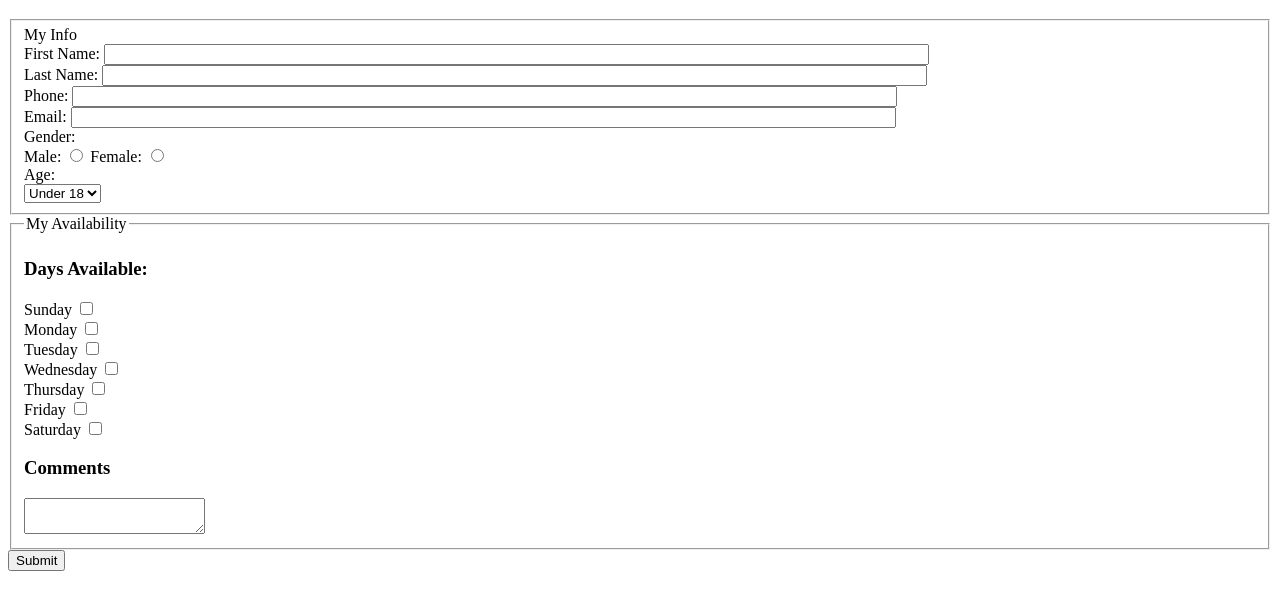
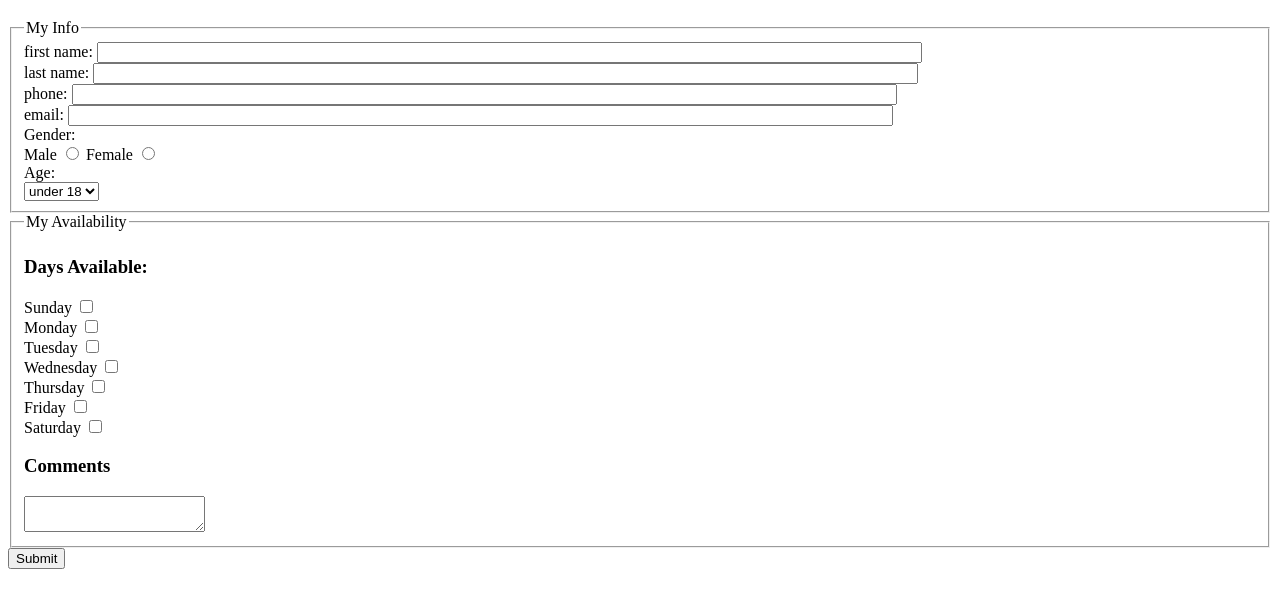
Before and after one commit to Mkurchitskiy/itmd-361-lab4, a plain HTML site: page index.html in a window 1280 px wide. Shown: the part 61-670 px from the top of the page. Drawn offline with Linux system fonts and the light colour scheme.

Commit message:
Fix index.html

```diff
--- a/index.html
+++ b/index.html
@@ -8,23 +8,22 @@
   <h1>Volunteer Form</h1>
   <form action="http://bloomingdale.sat.iit.edu/kriedan/lab3formscript.php" method="post">
     <fieldset>
-            <legned>My Info</legned>
-            <div><label>First Name: <input size="100" type="text" name="first_name_field"></label></div>
-            <div><label>Last Name: <input size="100" type="text" name="last_name_field"></label></div>
-            <div><label>Phone: <input size="100" type="text" name="phone_field"></label></div>
-            <div><label>Email: <input size="100" type="text" name="email_field"></label></div>
+      <legend>My Info</legend>
+      <div><label>first name: <input size="100" type="text" name="first_name_field"></label></div>
+      <div><label>last name: <input size="100" type="text" name="last_name_field"></label></div>
+      <div><label>phone: <input size="100" type="text" name="phone_field"></label></div>
+      <div><label>email: <input size="100" type="text" name="email_field"></label></div>
       <div>Gender: </div>
       <div>
-                <label>Male: <input type="radio" name="gender_field" value="male"></label>
-                <label>Female: <input type="radio" name="gender_field" value="female"></label>
+        <label>Male <input type="radio" name="gender_field" value="male"></label>
+        <label>Female <input type="radio" name="gender_field" value="female"></label>
       </div>
       <div>Age: </div>
       <select name="age_field">
-                <option>Under 18</option>
-                <option>Over 18</option>
+        <option>under 18</option>
+        <option>over 18</option>
       </select>
     </fieldset>
-
     <fieldset>
       <legend>My Availability</legend>
       <h3>Days Available:</h3>
```
Lines whose indentation alone changed are shown as unchanged.
